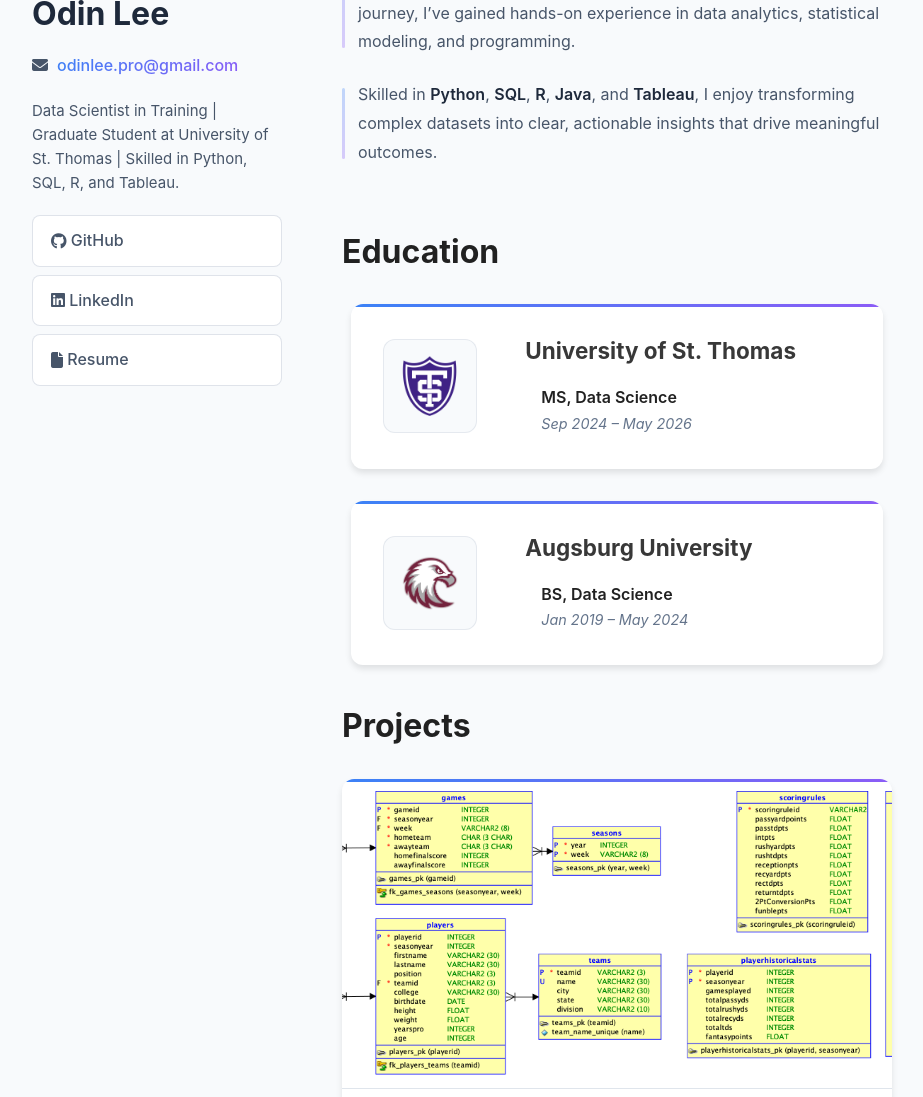
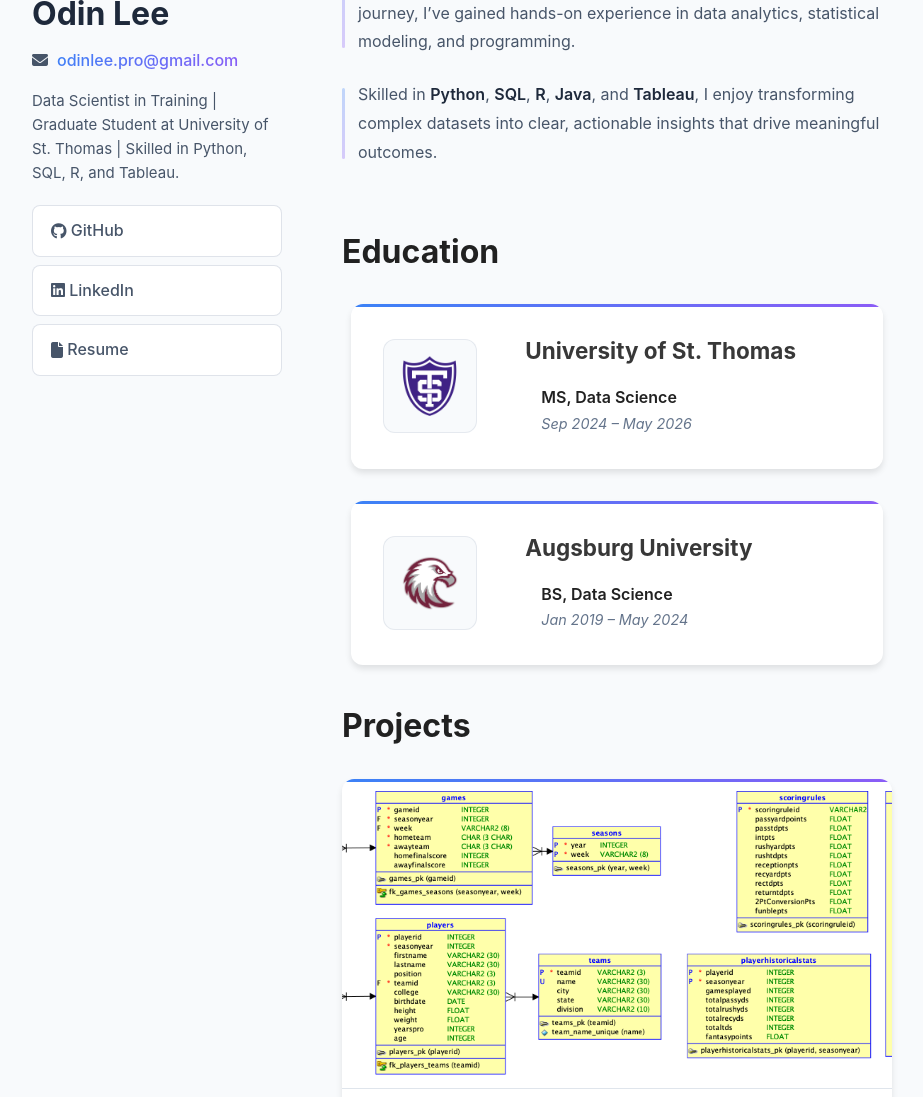
Before and after one commit to OdinLeePro/OdinLeePro.github.io, a Jekyll site: the page built from index.md, in a window 1280 px wide and 1400 px high. Shown: the part 303-1400 px from the top of the window, without its empty margins (178-1101 px from the left). Built offline with Jekyll 4.4.1, drawn with Linux system fonts in a browser that asks for light colours.

Commit message:
Add files via upload

```diff
--- a/assets/css/style.scss
+++ b/assets/css/style.scss
@@ -113,7 +113,7 @@ h1.section-title {
 .headshot + h1, h1:has(+ .addr) {
   font-size: 2rem;
   color: $title-color;
-  margin: 0 0 20px;   // no top margin, 20px bottom spacing
+  margin: 0 0 15px;   // no top margin, 20px bottom spacing
   font-weight: 700;   // bold text
   line-height: 1.2;   // compact line height for titles
 }
@@ -121,7 +121,7 @@ h1.section-title {
 /* -------- Email Address Styling -------- */
 
 .addr {
-  margin: 10px 0 20px 0;
+  margin: 10px 0 15px 0;
   font-size: 1rem;
 }
 
@@ -556,7 +556,7 @@ h1.section-title {
 
   .headshot + h1,
   h1:has(+ .addr) {
-    font-size: 2rem;
+    font-size: 3rem;
   }
 }
 
@@ -570,7 +570,7 @@ h1.section-title {
 
   .headshot + h1,
   h1:has(+ .addr) {
-    font-size: 2rem;
+    font-size: 3rem;
     margin-bottom: 10px;
   }
 
```
